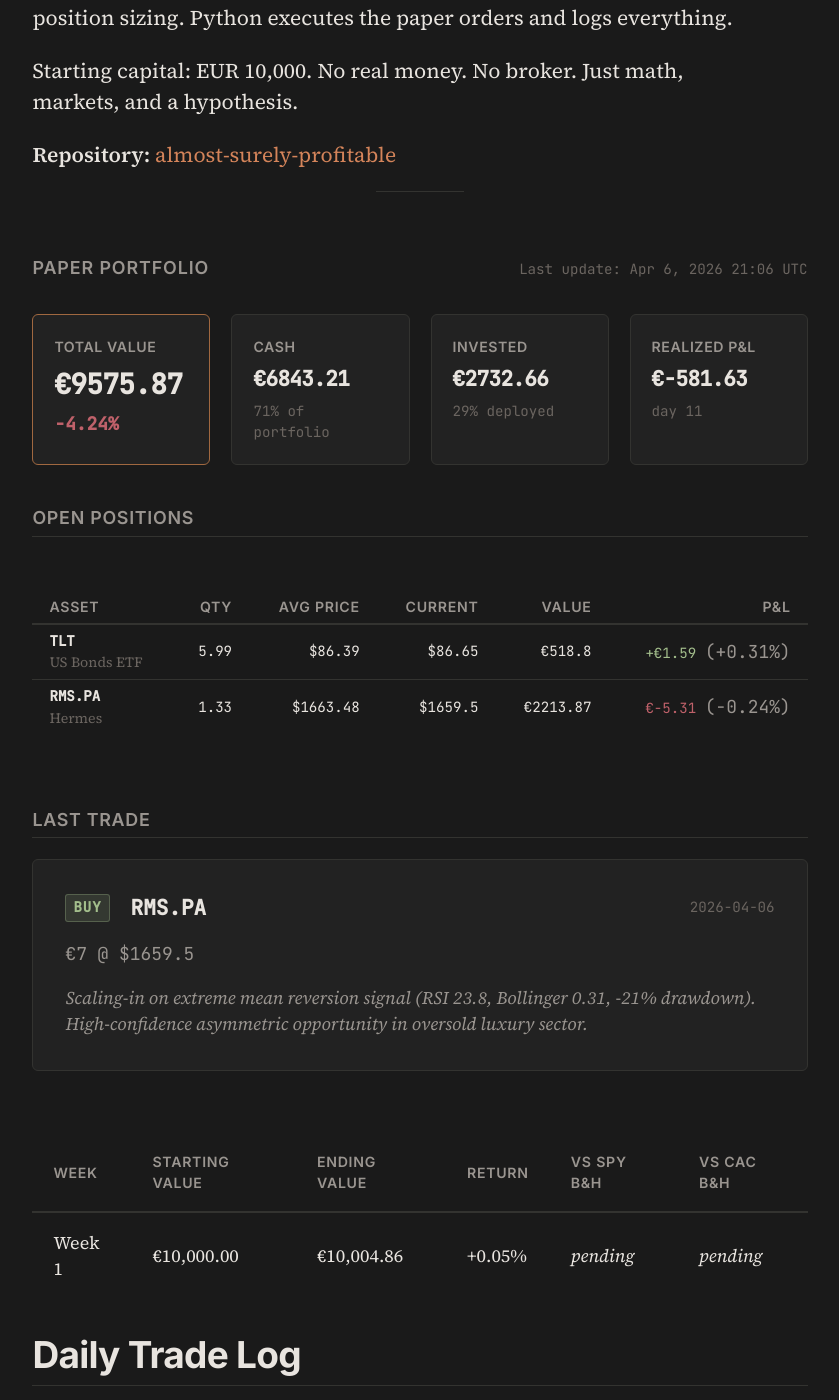
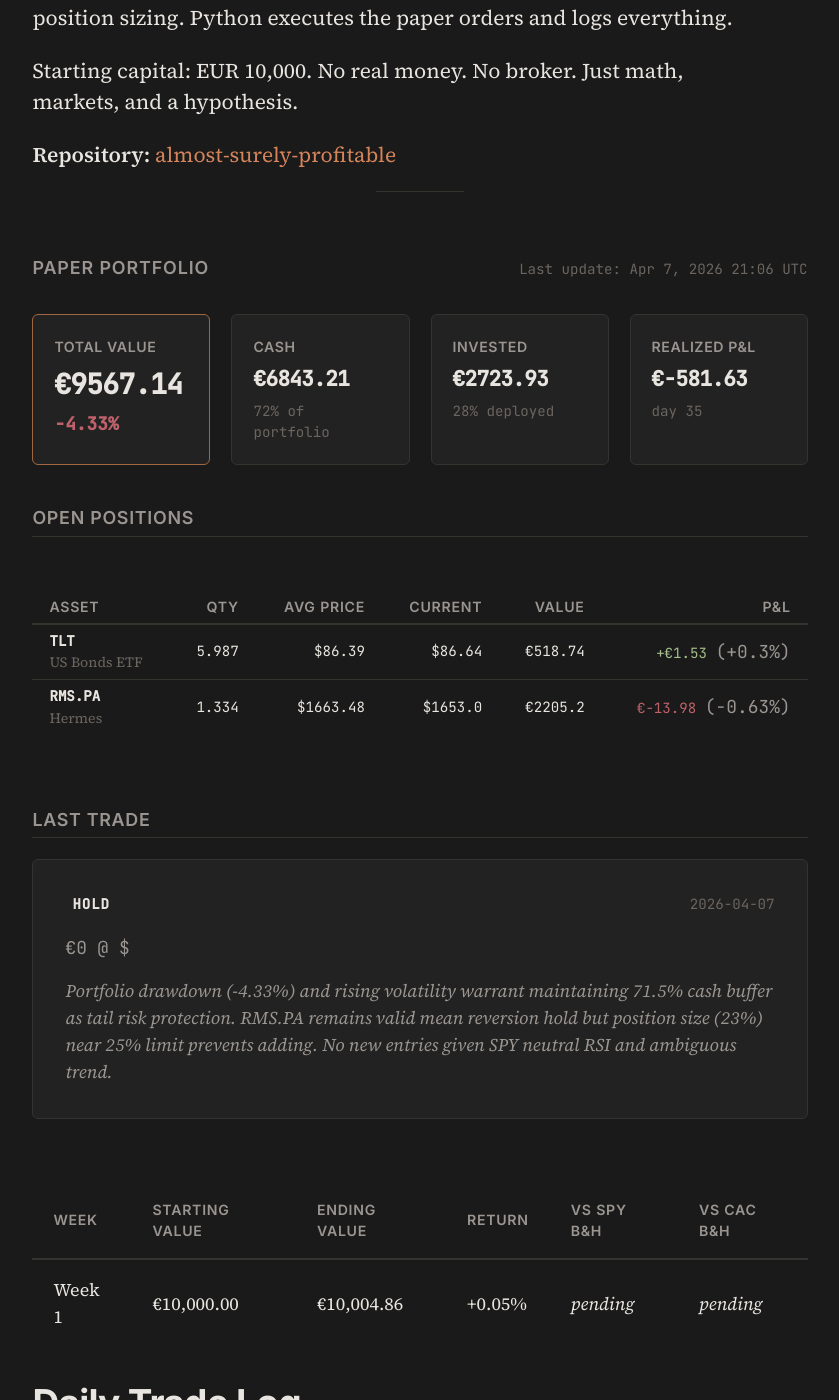
Before and after one commit to Alm0stSurely/alm0stsurely.github.io, a Jekyll site: the page built from trading.md, in a window 1280 px wide and 1400 px high, scrolled down 854 px. Shown: the whole window, without its empty margins (220-1059 px from the left). Built offline with Jekyll 4.4.1, drawn with Linux system fonts in a browser that asks for light colours.

Commit message:
data: portfolio update 2026-04-07 — hold défensif, cash 71.5%

```diff
--- a/_data/portfolio.json
+++ b/_data/portfolio.json
@@ -1,41 +1,41 @@
 {
-  "last_updated": "2026-04-06T21:06:11",
+  "last_updated": "2026-04-07T21:06:10",
   "starting_capital": 10000.00,
   "cash": 6843.21,
-  "total_value": 9575.87,
-  "total_return_pct": -4.24,
+  "total_value": 9567.14,
+  "total_return_pct": -4.33,
   "total_realized_pnl": -581.63,
-  "days_active": 11,
+  "days_active": 35,
   "positions": [
     {
       "ticker": "TLT",
       "name": "US Bonds ETF",
-      "quantity": 5.99,
+      "quantity": 5.987,
       "avg_price": 86.39,
-      "current_price": 86.65,
-      "market_value": 518.80,
-      "pnl": 1.59,
-      "pnl_pct": 0.31,
+      "current_price": 86.64,
+      "market_value": 518.74,
+      "pnl": 1.53,
+      "pnl_pct": 0.30,
       "allocation_pct": 5.42
     },
     {
       "ticker": "RMS.PA",
       "name": "Hermes",
-      "quantity": 1.33,
+      "quantity": 1.334,
       "avg_price": 1663.48,
-      "current_price": 1659.50,
-      "market_value": 2213.87,
-      "pnl": -5.31,
-      "pnl_pct": -0.24,
-      "allocation_pct": 23.12
+      "current_price": 1653.00,
+      "market_value": 2205.20,
+      "pnl": -13.98,
+      "pnl_pct": -0.63,
+      "allocation_pct": 23.05
     }
   ],
   "last_trade": {
-    "date": "2026-04-06",
-    "ticker": "RMS.PA",
-    "action": "buy",
-    "price": 1659.50,
-    "amount": 7,
-    "reasoning": "Scaling-in on extreme mean reversion signal (RSI 23.8, Bollinger 0.31, -21% drawdown). High-confidence asymmetric opportunity in oversold luxury sector."
+    "date": "2026-04-07",
+    "ticker": null,
+    "action": "hold",
+    "price": null,
+    "amount": null,
+    "reasoning": "Portfolio drawdown (-4.33%) and rising volatility warrant maintaining 71.5% cash buffer as tail risk protection. RMS.PA remains valid mean reversion hold but position size (23%) near 25% limit prevents adding. No new entries given SPY neutral RSI and ambiguous trend."
   }
 }
```
